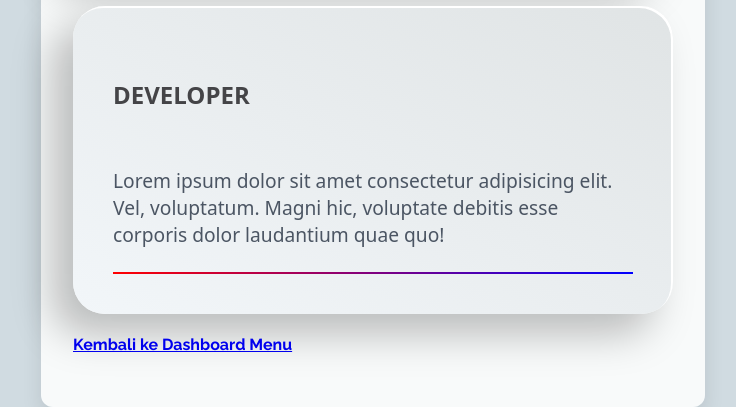
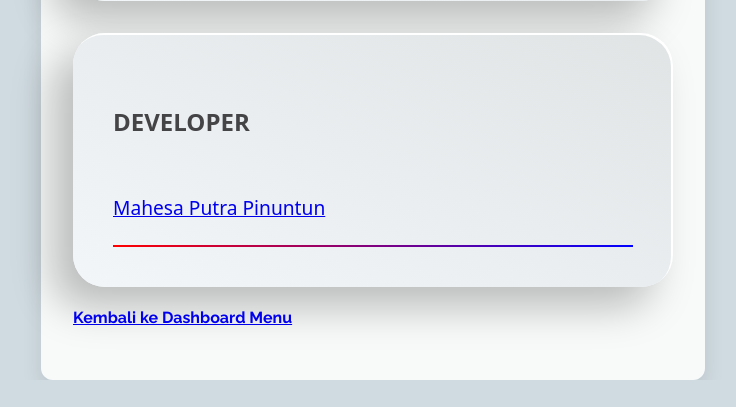
Before and after one commit to mahesaPinuntun/WebLungCancerPrediction, a Flask app: page /about in a window 1280 px wide. Shown: the part 800-1207 px from the top of the page, without its empty margins (267-1003 px from the left). After the commit the page ends 1180 px from the top, so only its background shows below. Run offline with Flask 3, Linux system fonts and the light colour scheme; the visitor is signed in with stand-in values (Sample User, id 1).

Commit message:
commit push

```diff
--- a/templates/about.html
+++ b/templates/about.html
@@ -145,7 +145,8 @@
                 <div class="content">
 
                     <p>
-                        Dr. lungpie adalah website pendeteksi potensi kangker paru-paru menggunakan set rule AI model yang telah
+                        Dr. lungpie adalah website pendeteksi potensi kangker paru-paru menggunakan set rule AI model
+                        yang telah
                         dilatih
                     </p>
 
@@ -163,10 +164,14 @@
                     <ul>
                         <li>
                             Pelatihan model dilakukan menggunakan metode <br>
-                            <a href="https://esairina.medium.com/algoritma-naive-bayes-pemahaman-contoh-perhitungan-manual-dan-implementasi-dengan-python-dan-475091cae835">naive bayes classifier</a>
+                            <a
+                                href="https://esairina.medium.com/algoritma-naive-bayes-pemahaman-contoh-perhitungan-manual-dan-implementasi-dengan-python-dan-475091cae835">naive
+                                bayes classifier</a>
                         </li>
                         <li>
-                            Sumber dataset diambil dari <a href="https://www.kaggle.com/code/guslovesmath/lung-cancer-ml-classification">GusLovesMath</a> di dalam situs kaggle
+                            Sumber dataset diambil dari <a
+                                href="https://www.kaggle.com/code/guslovesmath/lung-cancer-ml-classification">GusLovesMath</a>
+                            di dalam situs kaggle
                         </li>
                         <li>
                             dilatih pada tanggal 23 Mei 2025
@@ -185,12 +190,15 @@
             <div class="card">
                 <div class="title">
                     <h4>
-                       Developer
+                        Developer
                     </h4>
                 </div>
                 <div class="content">
-                    <p>Lorem ipsum dolor sit amet consectetur adipisicing elit. Vel, voluptatum. Magni hic, voluptate
-                        debitis esse corporis dolor laudantium quae quo!</p>
+                    <p>
+                        <a href="http://" target="_blank" rel="noopener noreferrer">
+                            Mahesa Putra Pinuntun
+                        </a>
+                    </p>
                 </div>
             </div>
         </div>
--- a/templates/cekpotensikangker.html
+++ b/templates/cekpotensikangker.html
@@ -10,6 +10,7 @@
 <body class="bg-gray-100 min-h-screen flex items-center justify-center px-4">
   <div class="bg-white shadow-lg rounded-2xl p-8 max-w-6xl w-full">
     <h2 class="text-2xl font-bold mb-6 text-gray-800 text-center">🩺 Kuis Diagnosa Kanker Paru-paru</h2>
+    <p>silahkan isi pertanyaan pertanyaan dibawah agar kami bisa memprediksi seberapa besar resiko anda</p>
 
     <form method="POST" class="space-y-4">
       <div class="grid grid-cols-1 md:grid-cols-2 gap-6">
--- a/templates/smartphonelogin.html
+++ b/templates/smartphonelogin.html
@@ -171,7 +171,7 @@
         }
     </style>
     <div class="container">
-        <h1 style="text-align: center;">Selamat Datang di Dr.lappie</h1>
+        <h1 style="text-align: center;">Selamat Datang di Dr.lungpie</h1>
         <hr>
         <br>
 
--- a/templates/smartphoneregister.html
+++ b/templates/smartphoneregister.html
@@ -171,7 +171,7 @@
         }
     </style>
     <div class="container">
-        <h2 style="text-align: center;">Dr.lappie</h2>
+        <h2 style="text-align: center;">Dr.lungpie</h2>
         <h4 style="text-align: center;">buat akun</h4>
         <hr>
         <br>
```
